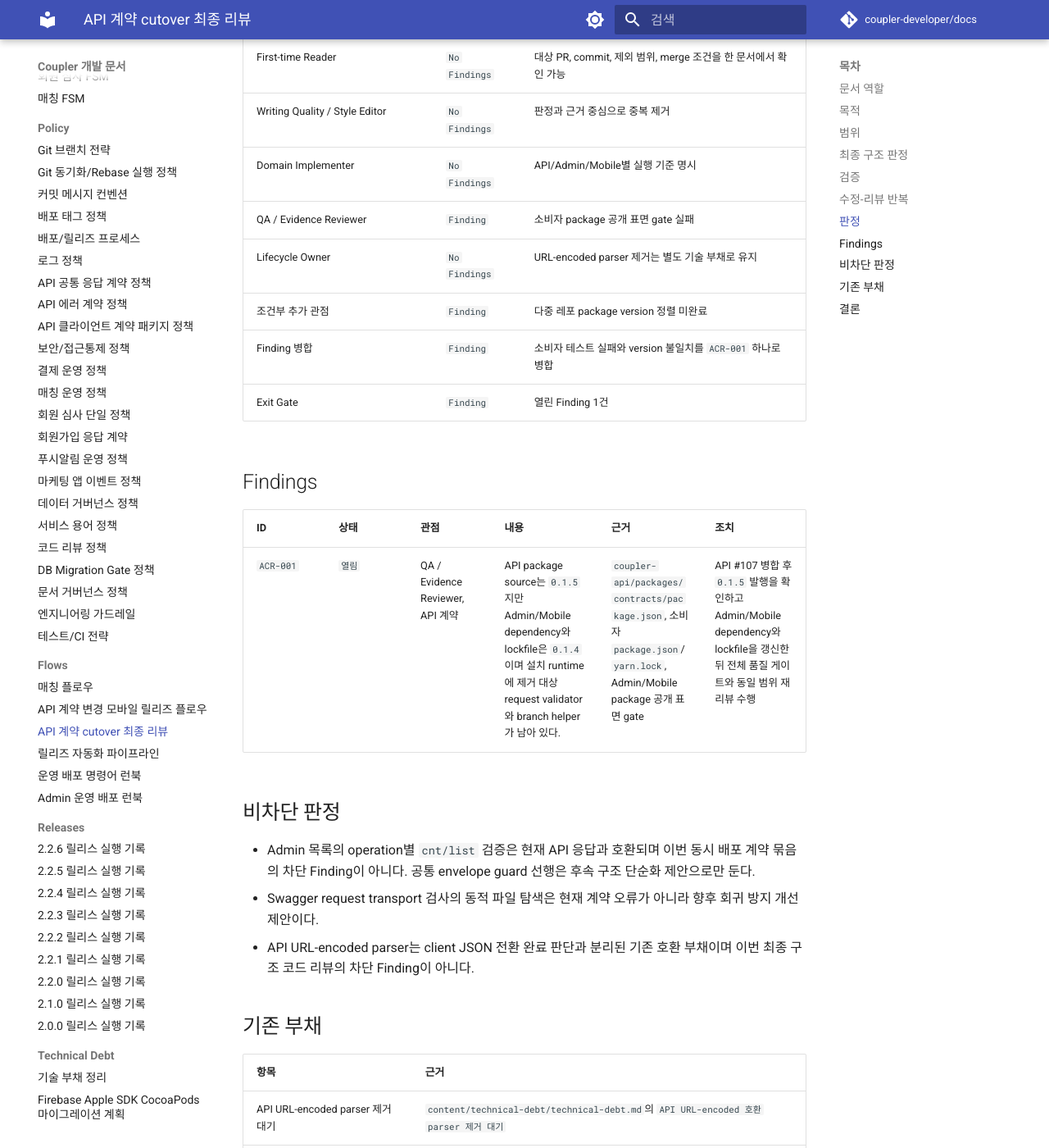
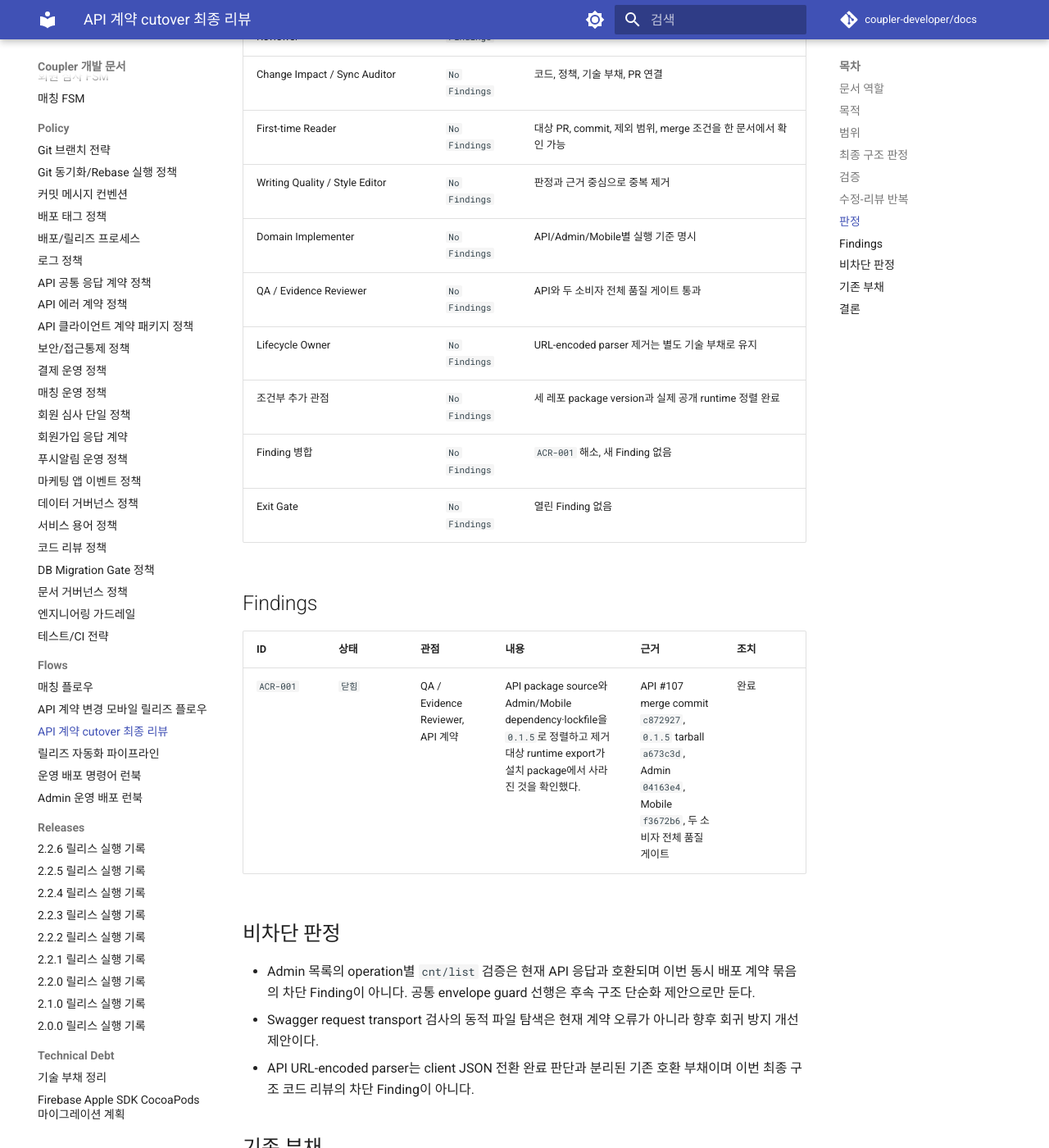
Before and after one commit to coupler-developer/docs, an MkDocs documentation site: the page built from content/flows/cross-project/api-contract-cutover-final-review.md, in a window 1280 px wide and 1400 px high, scrolled down 3137 px. Shown: the whole window at 82% size. Built offline with MkDocs 1.6.1 and Material for MkDocs 9.7.7, drawn with Linux system fonts in a browser that asks for light colours; comment, search, counter and statistics services are not loaded; some of the changed text lies outside the part shown.

Commit message:
docs: API 계약 소비자 merge 전제 완료 기록
- API #107 병합과 contracts package 0.1.5 발행 근거 반영
- Admin/Mobile exact version 정렬과 전체 게이트 통과 기록
- ACR-001을 닫고 최종 판정을 No Findings로 갱신

```diff
--- a/content/flows/cross-project/api-contract-cutover-final-review.md
+++ b/content/flows/cross-project/api-contract-cutover-final-review.md
@@ -16,9 +16,9 @@
 - 리뷰일: `2026-07-11`
 - 변경 유형: `코드+문서`
 - 판정 범위: `동시 배포 계약 묶음`
-- API: `coupler-api` PR [#107](https://github.com/coupler-developer/coupler-api/pull/107), commit `56f7a45`
-- Admin: `coupler-admin-web` PR [#54](https://github.com/coupler-developer/coupler-admin-web/pull/54), commit `d38f3c3`
-- Mobile: `coupler-mobile-app` PR [#156](https://github.com/coupler-developer/coupler-mobile-app/pull/156), commit `eda1a42`
+- API: `coupler-api` PR [#107](https://github.com/coupler-developer/coupler-api/pull/107), source commit `56f7a45`, merge commit `c872927`
+- Admin: `coupler-admin-web` PR [#54](https://github.com/coupler-developer/coupler-admin-web/pull/54), commit `04163e4`
+- Mobile: `coupler-mobile-app` PR [#156](https://github.com/coupler-developer/coupler-mobile-app/pull/156), commit `f3672b6`
 - Docs: `docs` PR [#53](https://github.com/coupler-developer/docs/pull/53), 이 문서와 직접 연결된 정책 변경
 - 직접 연결 문서:
     - [API 공통 응답 계약 정책](../../policy/api-response-contract-policy.md)
@@ -43,7 +43,7 @@
 | Mobile 요청 transport | `No Findings` | GET/DELETE query, POST/PUT JSON, upload multipart 및 관련 테스트 |
 | Admin 요청 transport | `No Findings` | GET/DELETE query, 일반 POST JSON, FormData boundary 자동 생성 |
 | Admin 일반 응답 경계 | `No Findings` | commit `d38f3c3`, `unknown -> isEnvelope -> data as T` 순서 |
-| Package 공개 runtime | `Finding` | API source `0.1.5`, Admin/Mobile 설치 version `0.1.4` 불일치 |
+| Package 공개 runtime | `No Findings` | 발행 및 소비 version `0.1.5` 정렬, 설치 runtime 실제 export gate 통과 |
 | URL-encoded client body | `No Findings` | Mobile serializer 제거, Swagger App write request JSON 수렴 |
 
 ## 검증
@@ -51,8 +51,8 @@
 | 레포 | 명령 | 결과 |
 | --- | --- | --- |
 | API | `pnpm lint && pnpm typecheck && pnpm format && pnpm check:contracts && pnpm pack:contracts && pnpm test:ci` | 통과, 102 suites / 851 tests |
-| Admin | `yarn lint && yarn typecheck && yarn format && CI=true yarn test:ci` | lint/typecheck/format 통과, 69 tests 통과 / package 공개 표면 gate 1건 실패 |
-| Mobile | `yarn lint && yarn typecheck && yarn format && yarn test:ci` | lint/typecheck/format 통과, 366 tests와 10 snapshots 통과 / package 공개 표면 gate 1건 실패 |
+| Admin | `yarn lint && yarn typecheck && yarn format && yarn test:ci` | 통과, 9 suites / 70 tests |
+| Mobile | `yarn lint && yarn typecheck && yarn format && yarn test:ci` | 통과, 51 suites / 367 tests / 10 snapshots |
 | Docs | `yarn validate:docs` | 통과 |
 
 ## 수정-리뷰 반복
@@ -62,6 +62,7 @@
 | 1 | Response runtime과 request transport 책임 분리 | 네 레포 표준 품질 게이트 | `Finding` | Package source/consumer version 불일치 |
 | 2 | 운영 legacy cutover와 동시 배포 계약 묶음 판정 분리 | `yarn validate:docs` | `Finding` | 운영 증빙은 제외됐으나 package 정렬 미완료 |
 | 3 | Admin 응답을 검증 전 `unknown`으로 유지하고 실제 package runtime export gate 추가 | API 통과, Admin/Mobile gate 의도적 실패 | `Finding` | `0.1.5` 미발행 및 소비자 `0.1.4` 고정 |
+| 4 | API #107 병합·`0.1.5` 발행 확인 후 Admin/Mobile exact dependency와 lockfile 정렬 | Admin/Mobile 전체 품질 게이트 | `No Findings` | 두 소비자의 설치 runtime export와 API package source 일치 |
 
 ## 판정
 
@@ -75,17 +76,17 @@
 | First-time Reader | `No Findings` | 대상 PR, commit, 제외 범위, merge 조건을 한 문서에서 확인 가능 |
 | Writing Quality / Style Editor | `No Findings` | 판정과 근거 중심으로 중복 제거 |
 | Domain Implementer | `No Findings` | API/Admin/Mobile별 실행 기준 명시 |
-| QA / Evidence Reviewer | `Finding` | 소비자 package 공개 표면 gate 실패 |
+| QA / Evidence Reviewer | `No Findings` | API와 두 소비자 전체 품질 게이트 통과 |
 | Lifecycle Owner | `No Findings` | URL-encoded parser 제거는 별도 기술 부채로 유지 |
-| 조건부 추가 관점 | `Finding` | 다중 레포 package version 정렬 미완료 |
-| Finding 병합 | `Finding` | 소비자 테스트 실패와 version 불일치를 `ACR-001` 하나로 병합 |
-| Exit Gate | `Finding` | 열린 Finding 1건 |
+| 조건부 추가 관점 | `No Findings` | 세 레포 package version과 실제 공개 runtime 정렬 완료 |
+| Finding 병합 | `No Findings` | `ACR-001` 해소, 새 Finding 없음 |
+| Exit Gate | `No Findings` | 열린 Finding 없음 |
 
 ## Findings
 
 | ID | 상태 | 관점 | 내용 | 근거 | 조치 |
 | --- | --- | --- | --- | --- | --- |
-| `ACR-001` | `열림` | QA / Evidence Reviewer, API 계약 | API package source는 `0.1.5`지만 Admin/Mobile dependency와 lockfile은 `0.1.4`이며 설치 runtime에 제거 대상 request validator와 branch helper가 남아 있다. | `coupler-api/packages/contracts/package.json`, 소비자 `package.json`/`yarn.lock`, Admin/Mobile package 공개 표면 gate | API #107 병합 후 `0.1.5` 발행을 확인하고 Admin/Mobile dependency와 lockfile을 갱신한 뒤 전체 품질 게이트와 동일 범위 재리뷰 수행 |
+| `ACR-001` | `닫힘` | QA / Evidence Reviewer, API 계약 | API package source와 Admin/Mobile dependency·lockfile을 `0.1.5`로 정렬하고 제거 대상 runtime export가 설치 package에서 사라진 것을 확인했다. | API #107 merge commit `c872927`, `0.1.5` tarball `a673c3d`, Admin `04163e4`, Mobile `f3672b6`, 두 소비자 전체 품질 게이트 | 완료 |
 
 ## 비차단 판정
 
@@ -102,13 +103,14 @@
 
 ## 결론
 
-- 마지막 수정 이후 검증: API와 Docs 통과, Admin/Mobile은 `ACR-001`을 정확히 차단하는 테스트 1건씩 실패
-- 열린 Finding: `ACR-001` 1건
-- Exit Gate: `Finding`
-- 최종 판정: `Finding`
-- merge 조건:
+- 마지막 수정 이후 검증: API와 Docs 통과, Admin/Mobile `0.1.5` 설치 상태 전체 품질 게이트 통과
+- 열린 Finding: 없음
+- Exit Gate: `No Findings`
+- 최종 판정: `No Findings`
+- 완료한 소비자 merge 전제조건:
     1. API #107 병합 및 `@coupler-developer/coupler-api-contracts@0.1.5` 발행 확인
     2. Admin/Mobile `package.json`과 `yarn.lock` exact version `0.1.5` 정렬
     3. Admin/Mobile 전체 품질 게이트 통과
-    4. 최종 비교 ref로 동일 범위 재리뷰 후 `No Findings` 갱신
-- 남은 위험: `0.1.4` 소비 상태에서 세 PR을 하나의 최종 계약 묶음으로 병합하면 package 공개 표면이 API source와 다르다.
+    4. 최종 비교 ref로 동일 범위 재리뷰 완료
+- 소비자 PR 상태: 코드와 계약 검증 기준 merge 전제조건 완료. 이 문서는 실제 merge 완료를 주장하지 않는다.
+- 남은 위험: 이번 동시 배포 계약 묶음 범위에서 확인된 위험 없음.
```
